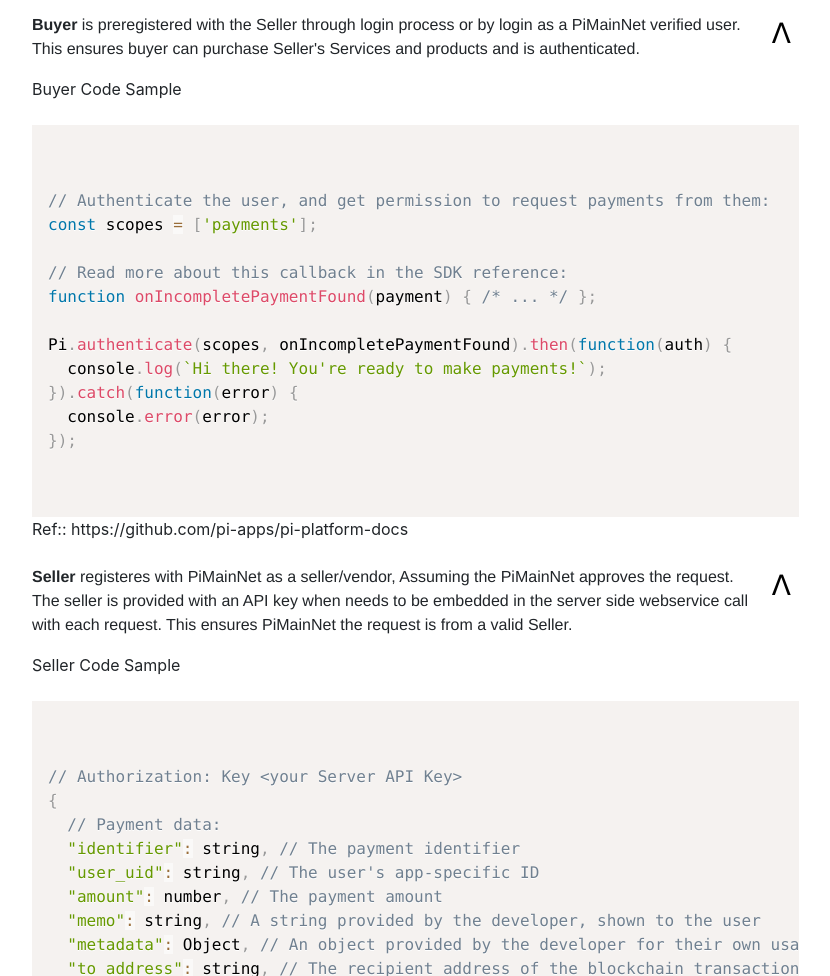
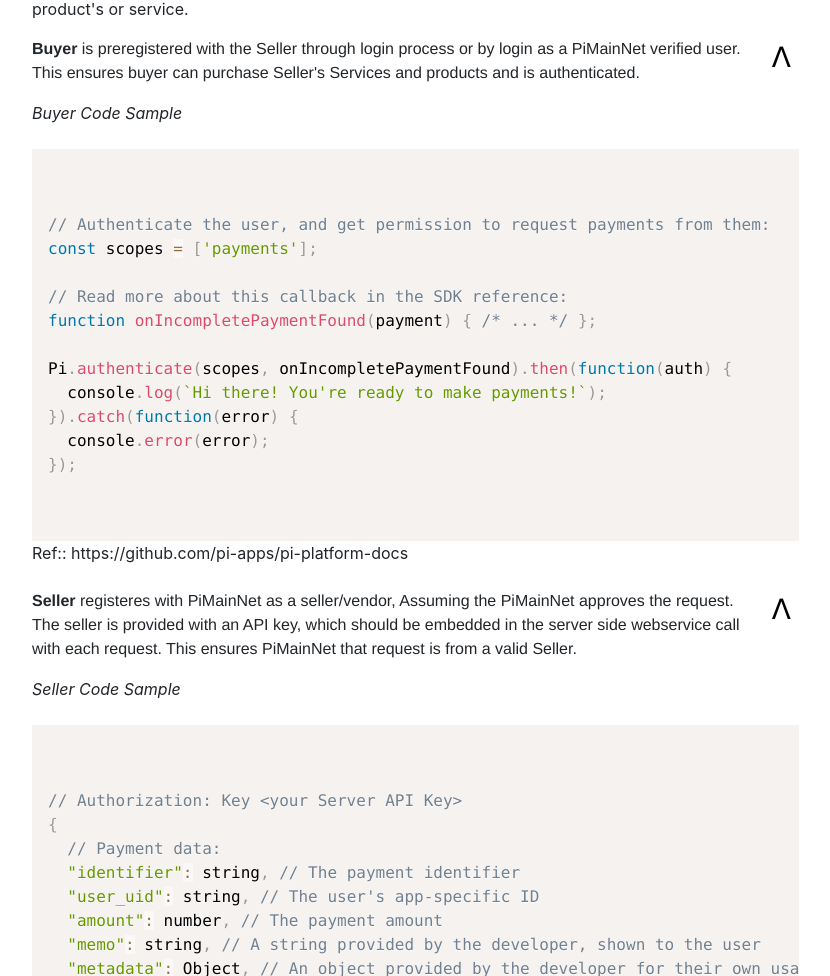
Before and after one commit to jcarx/netsolvers, a plain HTML site: page blockchain.html in a window 1280 px wide. Shown: the part 821-1797 px from the top of the page, without its empty margins (83-913 px from the left). Drawn offline with Linux system fonts and the light colour scheme.

Commit message:
updated ui

```diff
--- a/blockchain.html
+++ b/blockchain.html
@@ -45,10 +45,11 @@
                                         <!-- begin whitepaper -->
                                         <section>
                                             BlockChain Client v1.05 Whitepaper<br>
+                                            <span class='logosignnormal'>Ravi Manthena</span><br>
                                         </section><br>
                                         <section>
                                             <a name="Transation"></a>
-                                            Transation Flow Buyer/Seller<br>
+                                            <b>Transation Flow Buyer/Seller</b><br>
                                         </section>
                                         <div class="box imagelarge">
                                             <IMG SRC="./images/bitcoinflow1.png">
@@ -72,7 +73,7 @@
                                         </section>
                                         <p class='fontgoogle'>
                                             <span class='tab'></span>
-                                            Buyer Code Sample
+                                            <i>Buyer Code Sample</i>
                                         </p>
                                         <div class="codesmall">
                                             <pre>
@@ -103,14 +104,14 @@ Pi.authenticate(scopes, onIncompletePaymentFound).then(function(auth) {
                                             <p class='fontgoogle'>
                                                 <span class='tab'></span>
                                                 <b>Seller</b> registeres with PiMainNet as a seller/vendor, Assuming the PiMainNet
-                                                approves the request. The seller is provided with an API key when needs to be embedded
-                                                in the server side webservice call with each request. This ensures PiMainNet the request
+                                                approves the request. The seller is provided with an API key, which should be embedded
+                                                in the server side webservice call with each request. This ensures PiMainNet that request
                                                 is from a valid Seller.
                                             </p>
                                         </section>
                                         <p class='fontgoogle'>
                                             <span class='tab'></span>
-                                            Seller Code Sample
+                                            <i>Seller Code Sample</i>
                                         </p>
                                         <div class="codesmall">
                                             <pre>
```
